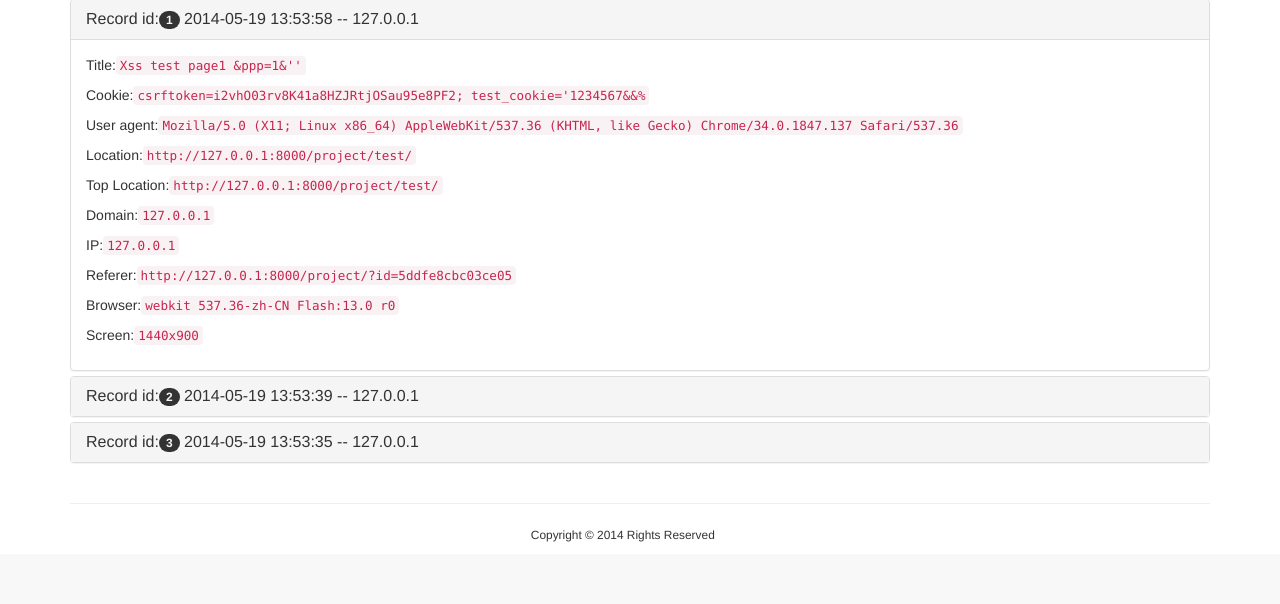
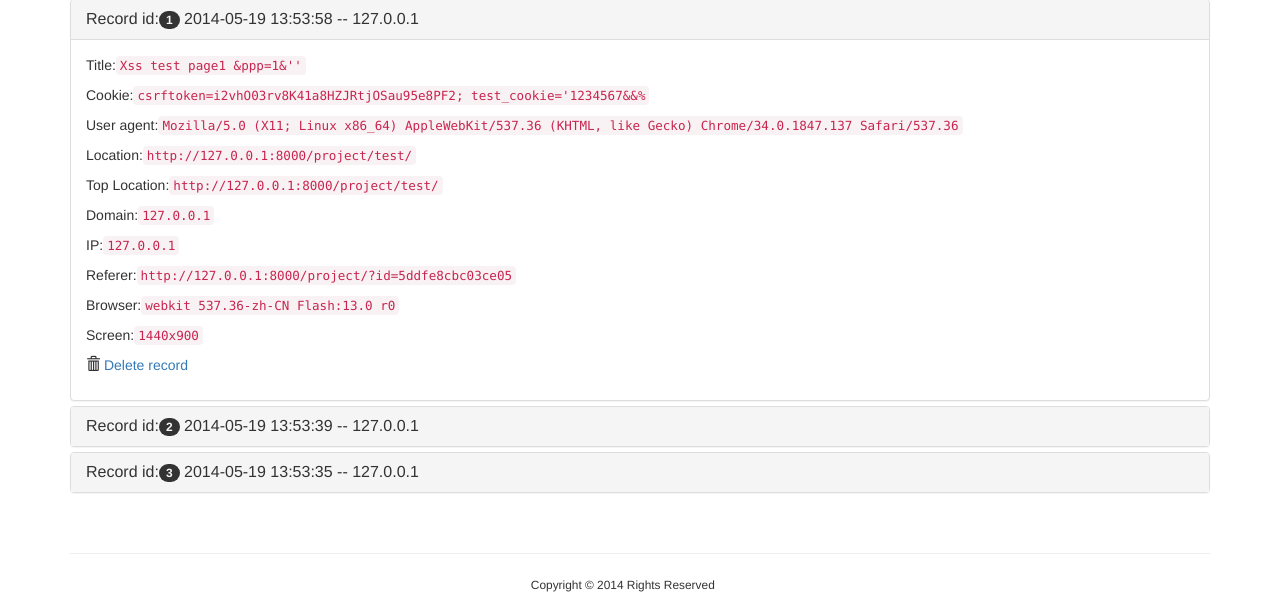
Before and after one commit to virusdefender/xsser, a Django app: page /project/?id=5ddfe8cbc03ce05 in a window 1280 px wide, after a click that opens the changed part. Shown: the part 340-944 px from the top of the page. Before the commit the page ends 882 px from the top, so only its background shows below. Run offline with Django 3.2, Linux system fonts and the light colour scheme; a user stored in the database is signed in; data comes from the database, SQL or seed files in the repository; both versions use the stored data as it was after the commit; parts of the project's set-up code (start-up, migrations or seed data) failed here and were passed over; some libraries are stand-ins or nearby versions.

Commit message:
change template

```diff
--- a/core/models.py
+++ b/core/models.py
@@ -19,7 +19,7 @@ class Record(models.Model):
     title = models.CharField(max_length=50, blank=True)
 
     def __unicode__(self):
-        return "%s %s" % (self.create_time, self.url)
+        return "%s" % (self.create_time, )
 
 
 class XssProject(models.Model):
--- a/core/views.py
+++ b/core/views.py
@@ -41,7 +41,7 @@ def project_detail(request):
         token = request.COOKIES["csrftoken"]
     else:
         token = ""
-    record_page_info = Paginator(project.records.all(), 35)
+    record_page_info = Paginator(project.records.all().order_by("-create_time"), 20)
     total_page = record_page_info.num_pages
     if int(page_num) > total_page:
         raise Http404
@@ -50,7 +50,7 @@ def project_detail(request):
         have_pre = False
     if int(page_num) == total_page:
         have_next = False
-    return render(request, "core/project_detail.html", {"record": record_page_info.page(int(page_num)),
+    return render(request, "core/project_detail.html", {"records": record_page_info.page(int(page_num)),
                                                         "project": project,
 
                                                         "base_url": BASE_URL,
@@ -136,6 +136,24 @@ def delete_project(request):
 
 
 @login_required(login_url="/login/")
+def delete_record(request):
+    project_id = request.GET.get("project_id", "-1")
+    record_id = request.GET.get("record_id", "-1")
+    token = request.GET.get("token", "-1")
+    print token
+    print request.COOKIES["csrftoken"]
+    if "csrftoken" in request.COOKIES:
+        if token == request.COOKIES["csrftoken"]:
+            try:
+                p = XssProject.objects.get(pk=project_id, user=request.user)
+                p.records.all().filter(id=record_id).delete()
+                return HttpResponse("success")
+            except XssProject.DoesNotExist:
+                raise Http404
+    return HttpResponseForbidden("Invalid Token")
+
+
+@login_required(login_url="/login/")
 def project_settings(request, project_id):
     if request.method == "GET":
         try:
@@ -166,7 +184,7 @@ def project_settings(request, project_id):
 
 def func_test(request):
     response = render_to_response("core/func_test.html", {})
-    response.set_cookie("test_cookie", 1234567)
+    response.set_cookie("test_cookie", "'1234567&&%")
     return response
 
 
--- a/templates/core/project_detail.html
+++ b/templates/core/project_detail.html
@@ -32,8 +32,8 @@
             <p>No cookies</p>
             {% else %}
             <div class="panel-group" id="accordion">
-                        {% for record in project.records.all reversed %}
-                        <div class="panel panel-default">
+                {% for record in records %}
+                <div class="panel panel-default" id="record_{{ record.id }}">
                     <div class="panel-heading">
                         <h4 class="panel-title">
                             <a data-toggle="collapse" data-toggle="collapse" data-parent="#accordion"
@@ -66,6 +66,9 @@
                             </p>
 
                             <p>Screen:<code>{{ record.screen }}</code></p>
+
+                            <p><span class="glyphicon glyphicon-trash"></span>
+                                <a href="javascript:void(0)" onclick="delete_record('{{ record.id }}')">Delete record</a></p>
                         </div>
                     </div>
                 </div>
@@ -74,8 +77,15 @@
             {% endif %}
         </div>
     </div>
-        </div>
-    </div>
+
+    <ul class="pager">
+        {% if have_pre %}
+        <li class="previous"><a href="/project/?id={{ project.id }}&p={{ pre_page_num }}">&larr; 上一页</a></li>
+        {% endif %}
+        {% if have_next %}
+        <li class="next"><a href="/project/?id={{ project.id }}&p={{ next_page_num }}">下一页 &rarr;</a></li>
+        {% endif %}
+    </ul>
 </div>
 <script>
     function delete_project(){
@@ -87,6 +97,15 @@
   }
 }
 
-
+</script>
+<script>
+    function delete_record(record_id){
+  if(confirm("Are you sure to delete this record?")){
+    $.get('/record/delete/' ,
+    {"token": "{{ token }}", "project_id": "{{ project.id }}", "record_id": record_id}, function(re){
+      $("#record_" + record_id).remove();;
+    });
+  }
+}
 </script>
 {% endblock %}
--- a/xsser/urls.py
+++ b/xsser/urls.py
@@ -18,6 +18,7 @@ urlpatterns = patterns('',
     url(r'^create_project/$', 'core.views.create_project', name="create_project"),
     url(r'^project/$', 'core.views.project_detail', name="project_detail"),
     url(r'^project/delete', 'core.views.delete_project', name="delete_project"),
+    url(r'^record/delete', 'core.views.delete_record', name="delete_record"),
     url(r'^xss/$', 'core.views.xss_js', name="xss_js"),
     url(r'^get_cookie/$', 'core.views.get_cookie', name="get_cookie"),
     url(r'^my_projects/$', 'core.views.my_projects', name="my_projects"),
```
Also changed, not shown: templates/core/project_settings.html (+13 -13 lines), xsser.db. Lines whose indentation alone changed are shown as unchanged.
